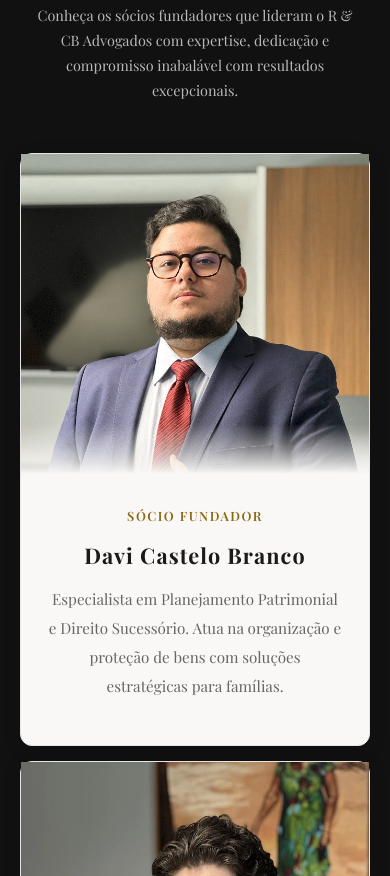
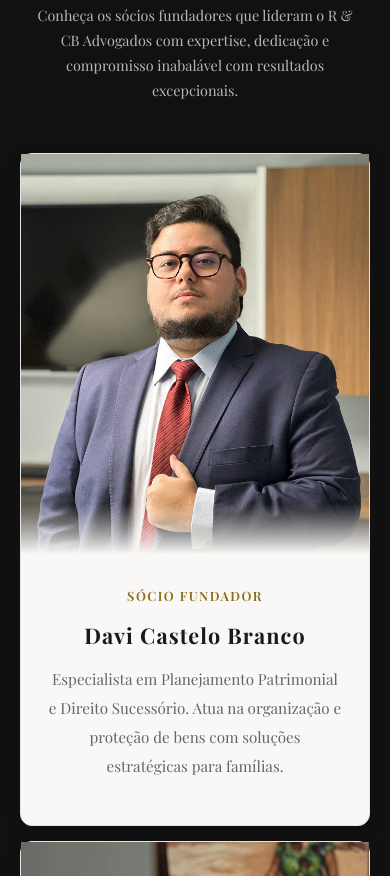
Before and after one commit to Raimago/Site-RCB, a website: page Site_Novo/index.html in a window 390 px wide. Shown: the part 5928-6804 px from the top of the page. Drawn offline with nearby package versions, Linux system fonts and the light colour scheme.

Commit message:
Aumenta altura das fotos dos sócios no mobile
- Altura aumentada de 360px para 450px em telas até 768px
- Altura aumentada de 320px para 400px em telas até 480px
- Mantém espaçamento entre os cards

```diff
--- a/Site_Novo/css/style.css
+++ b/Site_Novo/css/style.css
@@ -2462,7 +2462,7 @@ footer {
     }
 
     .team-image {
-        height: 360px;
+        height: 450px;
         flex-shrink: 0;
     }
 
@@ -2995,7 +2995,7 @@ footer {
     }
 
     .team-image {
-        height: 320px;
+        height: 400px;
         flex-shrink: 0;
     }
 
```
